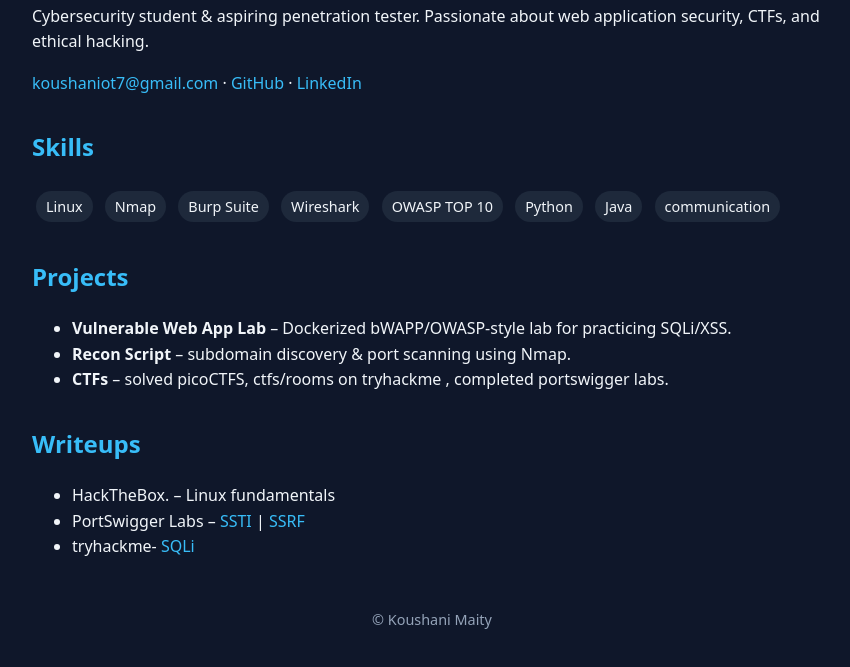
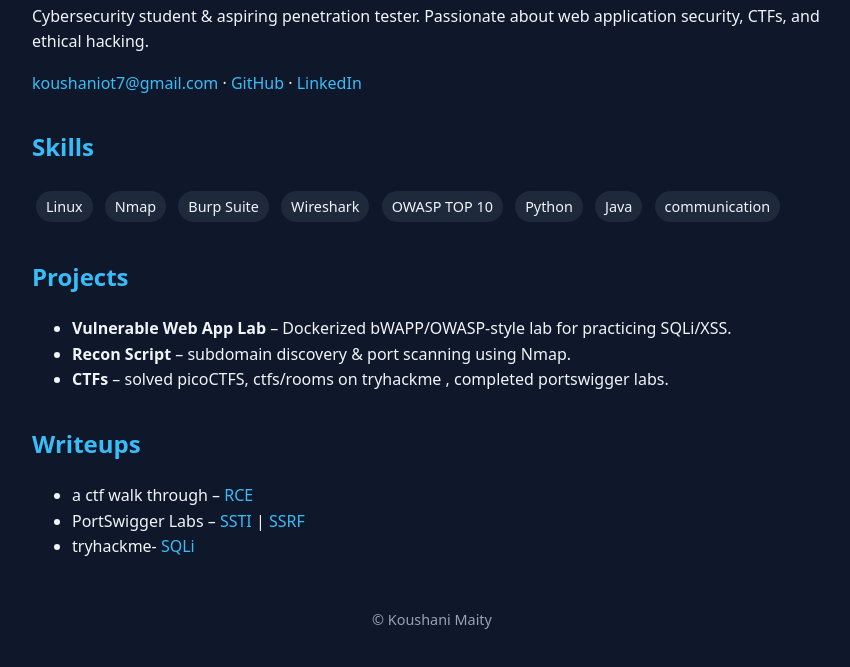
Before and after one commit to ivy2320/portfolio, a plain HTML site: page index.html in a window 1280 px wide. Shown: the part 101-768 px from the top of the page, without its empty margins (208-1058 px from the left). Drawn offline with Linux system fonts and the light colour scheme.

Commit message:
Update index.html

```diff
--- a/index.html
+++ b/index.html
@@ -91,7 +91,7 @@
     <section class="section">
       <h2>Writeups</h2>
       <ul>
-        <li>HackTheBox. – Linux fundamentals</li>
+        <li> a ctf walk through – <a href="https://github.com/ivy2320/iloveRCE">RCE</a> </li>
         <li>PortSwigger Labs –
             <a href="https://github.com/ivy2320/SSTI-vulnerability-in-a-blacklisted-environment">SSTI</a> |
             <a href="https://github.com/ivy2320/ssrf-portswigger">SSRF</a>
```
